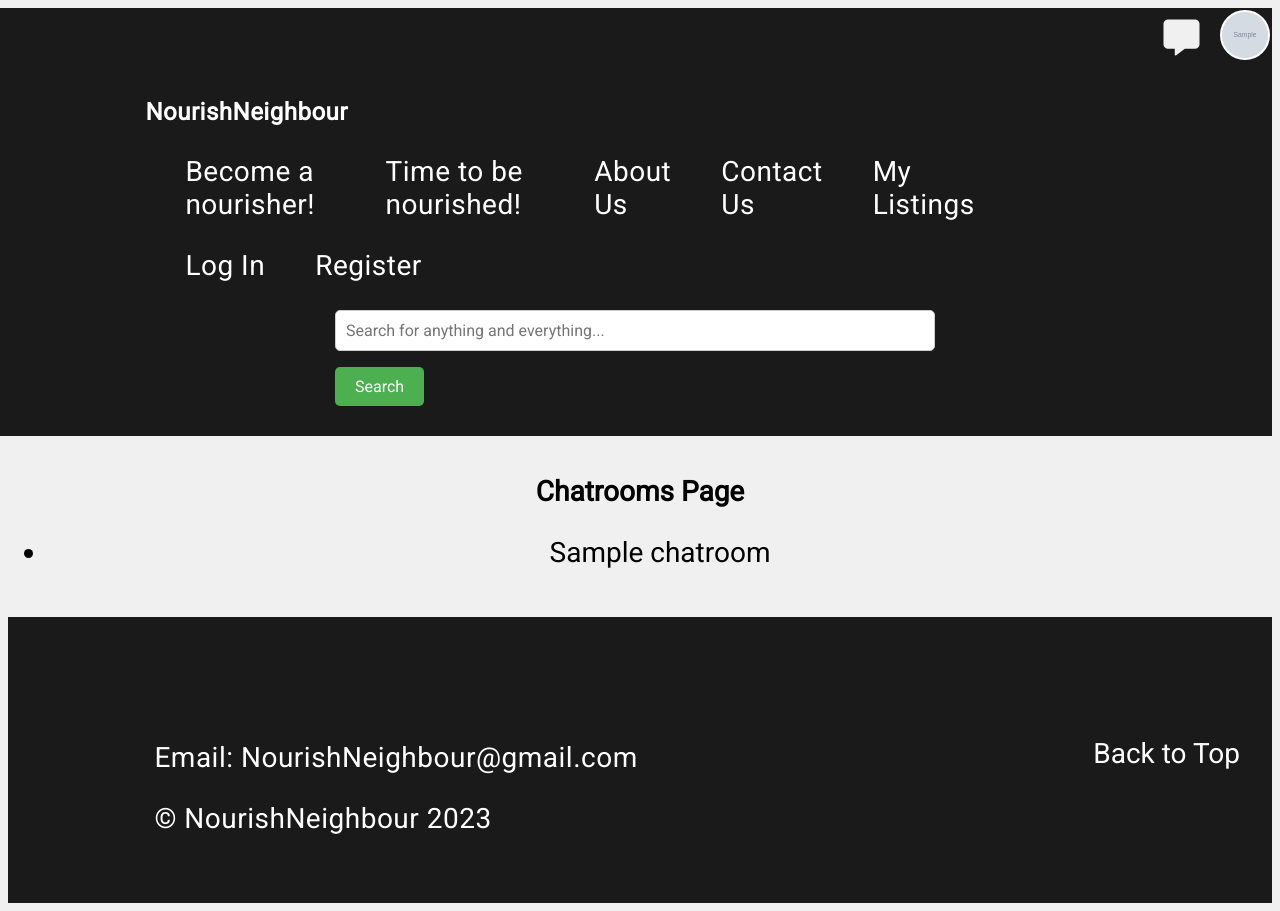
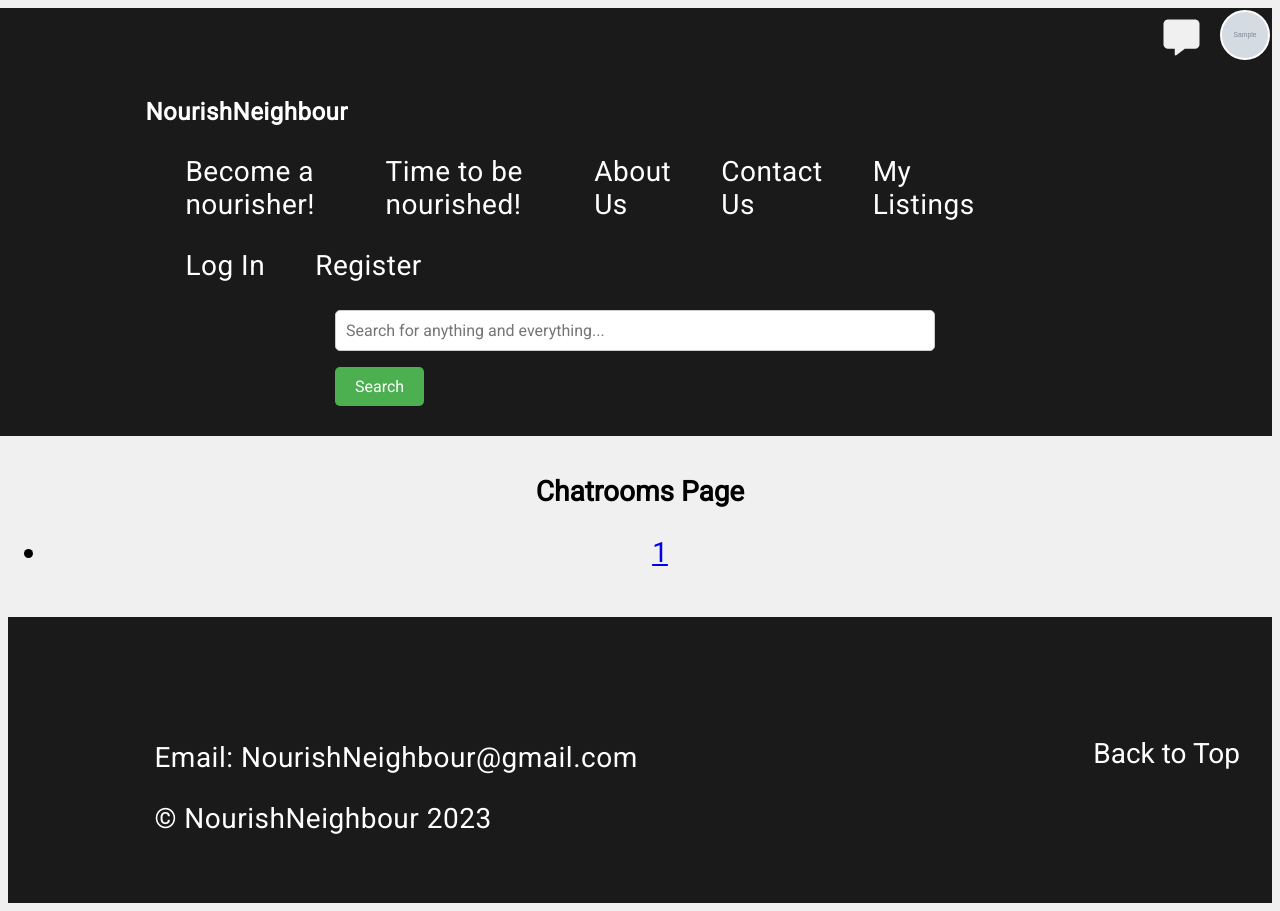
Before and after one commit to yijiesoo/NourishNeighbour, a Flask app: template templates/chatrooms.html in a window 1280 px wide. Run offline with Flask 3, Linux system fonts and the light colour scheme; the template is opened without the code that fills it: most values are stand-ins (such as "Sample title", 1, 10 or a date in 2020); grey boxes marked "Sample" are stand-in pictures.

Commit message:
links chatroom with chats

```diff
--- a/templates/chatrooms.html
+++ b/templates/chatrooms.html
@@ -7,8 +7,8 @@
 {% block body %}
     <h1>Chatrooms Page</h1>
     <ul>
-        {% for chatroom in chatrooms %}
-            <li>{{ chatroom }}</li>
+        {% for chatroom_id in chatrooms %}
+            <li><a href="{{ url_for('chats', chatroom_id=chatroom_id) }}">{{ chatroom_id }}</a></li>
         {% endfor %}
     </ul>
 {% endblock %}
```
